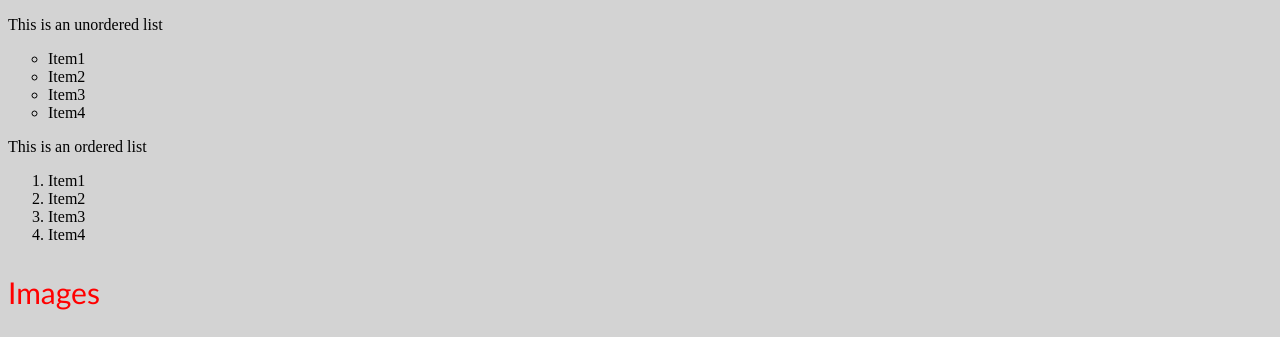
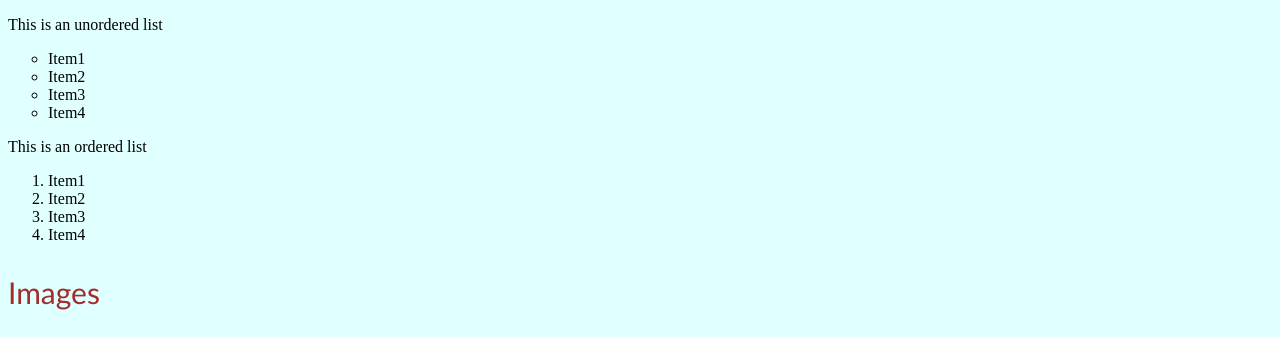
Before and after one commit to chithkalahs/chith-recto, a plain HTML site: page index.html in a window 1280 px wide. Shown: the top 337 px of the page. Drawn offline with Linux system fonts and the light colour scheme.

Commit message:
changed color of html1

```diff
--- a/index.html
+++ b/index.html
@@ -5,7 +5,7 @@
     <meta name="viewport" content="width=<device-width>, initial-scale=1.0">
     <title>Document</title>
 </head>
-<body style="background-color: lightgrey;">
+<body style="background-color: lightcyan;">
     <p>This is an unordered list</p>
     <ul type="circle">
         <li>Item1</li>
@@ -20,7 +20,7 @@
         <li>Item3</li>
         <li>Item4</li>
     </ol>
-<p style="color: red;font-family:'Trebuchet MS', 'Lucida Sans Unicode', 'Lucida Grande', 'Lucida Sans', Arial, sans-serif; font-size: 30px;">Images</p>
+<p style="color: brown;font-family:'Trebuchet MS', 'Lucida Sans Unicode', 'Lucida Grande', 'Lucida Sans', Arial, sans-serif; font-size: 30px;">Images</p>
 <img src="bg1.jpg" alt="leaf" style="float: left;" width="150" height="80">
 <p style="text-align:justify"; >Lorem, ipsum dolor sit amet consectetur adipisicing elit illum architecto cupiditate vitae beatae quibusdam . Soluta, numquam qui illo libero odit autem aliquid nostrum itaque tenetur hic rerum, illum architecto cupiditate vitae beatae quibusdam. Ducimus ex earum consequuntur.  aspernatur nemo magni nulla quia quas nam enim inventore numquam qui illo libero odit autem aliquid nostrum itaque tenetur hic rerum, illum architecto cupiditate vitae beatae quibusdam. Ducimus ex earum consequuntur. Aspernatur fugit laborum voluptatem tenetur, culpa temporibus excepturi rerum corrupti corporis facere sunt architecto ducimus vel. Itaque nihil perferendis, fuga molestiae facere corporis adipisci deserunt sapiente sequi pariatur, quos et eveniet ut debitis sint quam quasi molestias ipsam aut. Dolorem eius ratione, impedit eveniet maiores rem nisi facere. Voluptatibus facilis alias quae beatae vero impedit quidem, consectetur maiores sit rem.</p>
 <center><img class="img" src="bg1.jpg" alt="leaf"  width="150" height="80"></center>
```
